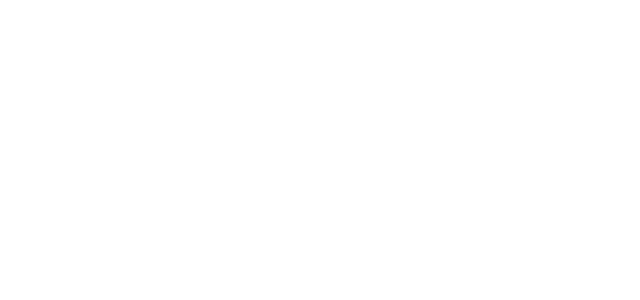
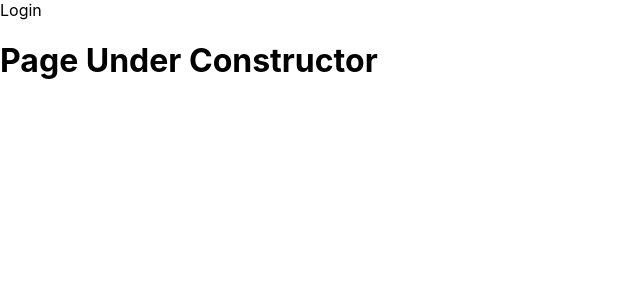
Before and after one commit to KhileshThakur/learnit-frontend, a React (Create React App) app: page /auth in a window 1280 px wide. Before the commit this address had no page. Shown: the top 300 px of the page, without its empty margins (0-640 px from the left). Built offline with nearby package versions, Linux system fonts and the light colour scheme; a web font is replaced by a local one.

Commit message:
Auth Init

```diff
--- a/src/App.js
+++ b/src/App.js
@@ -3,6 +3,9 @@ import { BrowserRouter as Router, Route, Routes } from 'react-router-dom';
 
 //Import Components
 import Homepage from './Home/Pages/Homepage';
+import Login from './Auth/Login';
+import RegisterLearner from './Auth/RegisterLearner';
+import RegisterInstructor from './Auth/RegisterInstructor';
 
 
 
@@ -11,6 +14,9 @@ function App() {
     <Router>
       <Routes>
         <Route path="/" element={<Homepage/>} />
+        <Route path="/auth" element={<Login/>} />
+        <Route path="/register-learner" element={<RegisterLearner/>} />
+        <Route path="/register-instructor" element={<RegisterInstructor/>} />
       </Routes>
     </Router>
   );
--- /dev/null
+++ b/src/Auth/Login.js
@@ -0,0 +1,12 @@
+import React from 'react'
+
+const Login = () => {
+  return (
+    <div>
+      Login
+      <h1> Page Under Constructor</h1>
+    </div>
+  )
+}
+
+export default Login
--- /dev/null
+++ b/src/Auth/RegisterInstructor.js
@@ -0,0 +1,12 @@
+import React from 'react'
+
+const RegisterInstructor = () => {
+  return (
+    <div>
+      Register as Instructor
+      <h1>Page Under Construction</h1>
+    </div>
+  )
+}
+
+export default RegisterInstructor
--- /dev/null
+++ b/src/Auth/RegisterLearner.js
@@ -0,0 +1,12 @@
+import React from 'react'
+
+const RegisterLearner = () => {
+  return (
+    <div>
+      Register as Learner
+      <h1>Page Under Construction</h1>
+    </div>
+  )
+}
+
+export default RegisterLearner
--- a/src/Home/Pages/Homepage.js
+++ b/src/Home/Pages/Homepage.js
@@ -21,7 +21,6 @@ const Homepage = () => {
           type="text"
           placeholder="Choose Your Role !!"
           className="role-input"
-          disabled
         />
         <button className="go-button">
           GO <span className="arrow">→</span>
--- a/src/Utility/Components/Header.js
+++ b/src/Utility/Components/Header.js
@@ -11,7 +11,7 @@ const Header = () => {
       </div>
       <nav className="nav-links">
         <Link to="/">Home</Link>
-        <Link to="/login">Login</Link>
+        <Link to="/auth">Login</Link>
         <Link to="/register-learner">Join as Learner</Link>
         <Link to="/register-instructor">Join as Instructor</Link>
       </nav>
```
